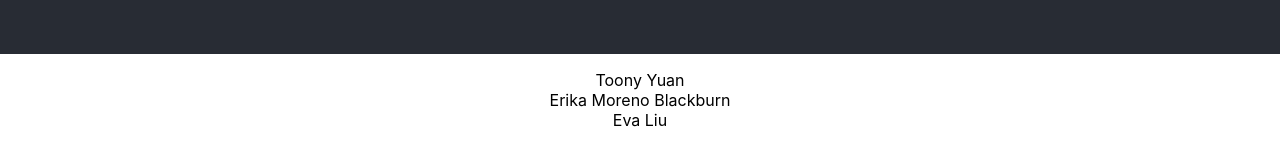
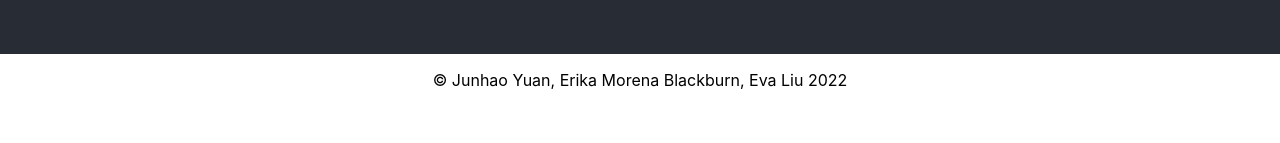
Before and after one commit to jhyn1687/WhereWhenYouFlyV2, a React (Create React App) app in the folder my-app/: page / in a window 1280 px wide. Shown: the part 746-889 px from the top of the page. After the commit the page ends 852 px from the top, so only its background shows below. Built offline with nearby package versions, Linux system fonts and the light colour scheme; no server answers; the database is empty.

Commit message:
changed footer to include copyright

```diff
--- a/my-app/src/App.js
+++ b/my-app/src/App.js
@@ -16,9 +16,7 @@ function App() {
       {/* make footer component later iykwim */}
       <footer>
         <p>
-          Toony Yuan <br />
-          Erika Moreno Blackburn <br />
-          Eva Liu
+          {'\u00A9'} Junhao Yuan, Erika Morena Blackburn, Eva Liu 2022
         </p>
       </footer>
     </div>
```
Also changed, not shown: 1 other file (tests, documents, lock files or other folders).
